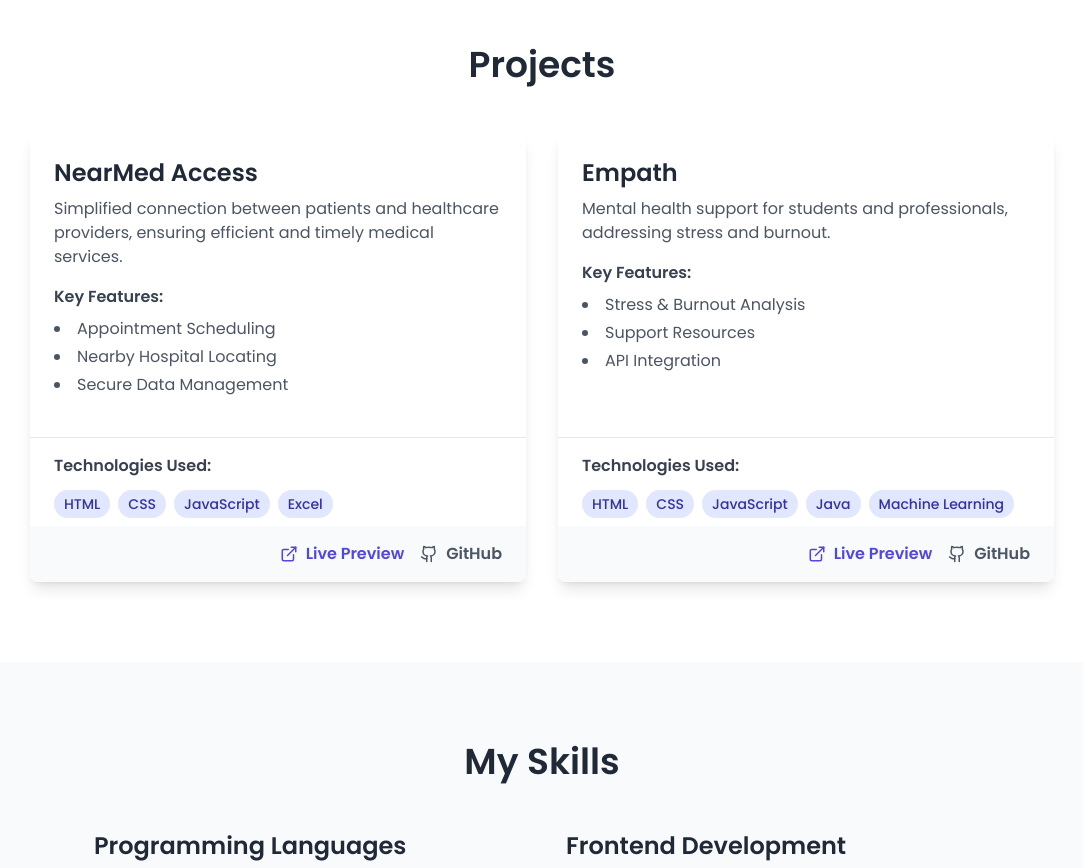
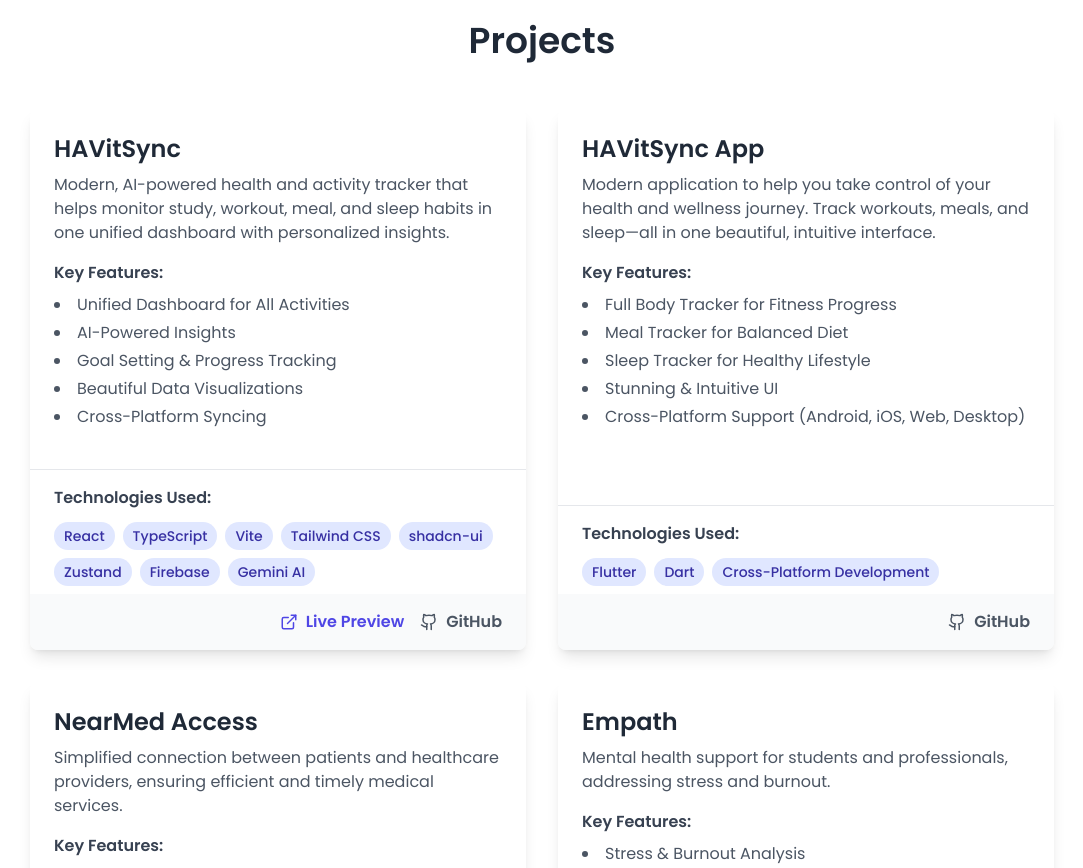
Before and after one commit to AsmitSwain27/Portfolio-Asmit_Swain, a React (Vite) app: page / in a window 1280 px wide. Shown: the part 2860-3728 px from the top of the page, without its empty margins (98-1181 px from the left). Built offline with nearby package versions, Linux system fonts and the light colour scheme.

Commit message:
Refactor portfolio data structure and update skills and project details

```diff
--- a/index.html
+++ b/index.html
@@ -4,11 +4,7 @@
     <meta charset="UTF-8" />
     <meta name="viewport" content="width=device-width, initial-scale=1.0" />
     <title>Asmit Swain | Portfolio</title>
-<<<<<<< HEAD
     <link rel="icon" href="favicon.ico" type="image/x-icon">
-=======
-    <link rel="icon" type="image/x-icon" href="/favicon.ico" />
->>>>>>> e349199c0df7437d0eb5a8a24c395930e3a06a5a
     <meta name="description" content="My Portfolio, a developer, showcasing skills in front-end web development and a journey into Full-Stack, ML, and Unity game design.">
     <!--     <link rel="icon" type="image/svg+xml" href="/vite.svg" /> -->
   </head>
--- a/src/components/sections/About.tsx
+++ b/src/components/sections/About.tsx
@@ -32,7 +32,7 @@
             <ul className="list-disc list-inside">
               <li><strong>Full-Stack:</strong> Node.js and Express.</li>
               <li><strong>Databases:</strong> MongoDB and MySQL.</li>
-              <li><strong>OOP:</strong> Java and Python.</li>
+              <li><strong>OOP:</strong> Java, C and Python.</li>
               <li><strong>Game Dev:</strong> C# in Unity Engine.</li>
             </ul>
           </AboutCard>
--- a/src/components/sections/Skills.tsx
+++ b/src/components/sections/Skills.tsx
@@ -1,38 +1,38 @@
-import React, { useEffect } from 'react';
-import { motion, useAnimation } from 'framer-motion';
+import React from 'react';
+import { motion } from 'framer-motion';
 import { useInView } from 'react-intersection-observer';
 import { Section } from '../ui/Section';
 import { SectionTitle } from '../ui/SectionTitle';
 import { portfolioData } from '../../data/portfolio.data';
 import { Skill } from '../../types/portfolio.types';
 
-const SkillBar: React.FC<{ skill: Skill }> = ({ skill }) => {
-  const [ref, inView] = useInView({ triggerOnce: true, threshold: 0.5 });
-  const controls = useAnimation();
-
-  useEffect(() => {
-    if (inView) {
-      controls.start({
-        width: `${skill.level}%`,
-        transition: { duration: 1, ease: "easeOut" }
-      });
-    }
-  }, [controls, inView, skill.level]);
+const SkillCard: React.FC<{ skill: Skill; index: number }> = ({ skill, index }) => {
+  const [ref, inView] = useInView({ triggerOnce: true, threshold: 0.1 });
 
   return (
-    <div className="mb-4">
-      <div className="flex justify-between items-center mb-1">
-        <span className="font-medium text-gray-700 dark:text-slate-200">{skill.name}</span>
-        <span className="text-sm font-medium text-indigo-600 dark:text-indigo-400">{skill.level}%</span>
-      </div>
-      <div ref={ref} className="w-full bg-gray-200 dark:bg-slate-700 rounded-full h-2.5">
-        <motion.div
-          className="bg-indigo-600 dark:bg-indigo-500 h-2.5 rounded-full"
-          initial={{ width: "0%" }}
-          animate={controls}
+    <motion.div
+      ref={ref}
+      className="flex items-center space-x-3 p-4 bg-white dark:bg-slate-800 rounded-lg shadow-md hover:shadow-lg transition-shadow duration-300"
+      initial={{ opacity: 0, y: 20 }}
+      animate={inView ? { opacity: 1, y: 0 } : { opacity: 0, y: 20 }}
+      transition={{ duration: 0.5, delay: index * 0.1 }}
+      whileHover={{ scale: 1.02 }}
+    >
+      {skill.icon && (
+        <img
+          src={skill.icon}
+          alt={`${skill.name} icon`}
+          className="w-8 h-8 object-contain"
+          onError={(e) => {
+            // Fallback if icon fails to load
+            e.currentTarget.style.display = 'none';
+          }}
         />
-      </div>
-    </div>
+      )}
+      <span className="font-medium text-gray-700 dark:text-slate-200">
+        {skill.name}
+      </span>
+    </motion.div>
   );
 };
 
@@ -40,13 +40,13 @@
   category: string;
   skills: Skill[]
 }> = ({ category, skills }) => (
-  <div>
-    <h3 className="text-2xl font-semibold text-gray-800 dark:text-slate-100 mb-4 border-b-2 border-gray-200 dark:border-slate-700 pb-2">
+  <div className="mb-8">
+    <h3 className="text-xl font-semibold text-gray-800 dark:text-slate-100 mb-4 border-b-2 border-indigo-500 dark:border-indigo-400 pb-2 inline-block">
       {category}
     </h3>
-    <div>
-      {skills.map(skill => (
-        <SkillBar key={skill.name} skill={skill} />
+    <div className="grid grid-cols-1 sm:grid-cols-2 lg:grid-cols-3 gap-3">
+      {skills.map((skill, index) => (
+        <SkillCard key={skill.name} skill={skill} index={index} />
       ))}
     </div>
   </div>
@@ -58,7 +58,7 @@
   return (
     <Section id="skills" className="bg-gray-50 dark:bg-slate-900">
       <SectionTitle>My Skills</SectionTitle>
-      <div className="grid grid-cols-1 md:grid-cols-2 gap-x-12 gap-y-8 max-w-4xl mx-auto">
+      <div className="max-w-6xl mx-auto">
         {categories.map(category => (
           <SkillCategory
             key={category}
--- a/src/data/portfolio.data.ts
+++ b/src/data/portfolio.data.ts
@@ -10,8 +10,8 @@
     phone: "+917205304048",
     linkedin: "https://www.linkedin.com/in/asmit-swain27a15",
     github: "https://github.com/AsmitSwain27",
-    instagram: "#", // Add your Instagram profile URL
-    twitter: "#", // Add your Twitter profile URL
+    instagram: "#", // Add Instagram profile URL
+    twitter: "#", // Add Twitter profile URL
   },
   education: [
     {
@@ -39,48 +39,97 @@
   experience: [
     {
       company: "BIPROS",
+      companyUrl: "https://www.bipros.com", // Add company website URL
       role: "Game Developer Intern",
-      duration: "June 2025 - Present",
+      duration: "June 2025 - August 2025",
       description: [
         "Developed interactive game mechanics using Unity Engine and C#",
         "Collaborated with design team to implement UI/UX improvements",
-        "Optimized game performance resulting in 25% faster load times",
+        "Optimized game performance resulting in 10% faster load times",
         "Participated in agile development process and sprint planning"
       ]
     },
+
   ],
   projects: [
+    {
+      title: "HAVitSync",
+      description: "Modern, AI-powered health and activity tracker that helps monitor study, workout, meal, and sleep habits in one unified dashboard with personalized insights.",
+      keyFeatures: [
+        "Unified Dashboard for All Activities",
+        "AI-Powered Insights",
+        "Goal Setting & Progress Tracking",
+        "Beautiful Data Visualizations",
+        "Cross-Platform Syncing"
+      ],
+      technologies: [
+        "React",
+        "TypeScript",
+        "Vite",
+        "Tailwind CSS",
+        "shadcn-ui",
+        "Zustand",
+        "Firebase",
+        "Gemini AI"
+      ],
+      livePreview: "https://havit-sync.vercel.app/",
+      github: "https://github.com/AsmitSwain27/HAVitSync",
+    },
+    {
+      title: "HAVitSync App",
+      description: "Modern application to help you take control of your health and wellness journey. Track workouts, meals, and sleep—all in one beautiful, intuitive interface.",
+      keyFeatures: [
+        "Full Body Tracker for Fitness Progress",
+        "Meal Tracker for Balanced Diet",
+        "Sleep Tracker for Healthy Lifestyle",
+        "Stunning & Intuitive UI",
+        "Cross-Platform Support (Android, iOS, Web, Desktop)"
+      ],
+      technologies: [
+        "Flutter",
+        "Dart",
+        "Cross-Platform Development"
+      ],
+      github: "https://github.com/AsmitSwain27/HAVitSync_App",
+    },
     {
       title: "NearMed Access",
       description: "Simplified connection between patients and healthcare providers, ensuring efficient and timely medical services.",
       keyFeatures: ["Appointment Scheduling", "Nearby Hospital Locating", "Secure Data Management"],
       technologies: ["HTML", "CSS", "JavaScript", "Excel"],
-      livePreview: "#",
-      github: "#",
+      // livePreview: "#",
+      // github: "#",
     },
     {
       title: "Empath",
       description: "Mental health support for students and professionals, addressing stress and burnout.",
       keyFeatures: ["Stress & Burnout Analysis", "Support Resources", "API Integration"],
       technologies: ["HTML", "CSS", "JavaScript", "Java", "Machine Learning"],
-      livePreview: "#",
-      github: "#",
+      // livePreview: "#",
+      // github: "#",
     },
   ],
   skills: [
-    { name: "Java", level: 60, category: 'Programming Languages' },
-    { name: "Python", level: 50, category: 'Programming Languages' },
-    { name: "JavaScript", level: 50, category: 'Programming Languages' },
-    { name: "C#", level: 65, category: 'Programming Languages' },
-    { name: "C++", level: 15, category: 'Programming Languages' },
-    { name: "C", level: 15, category: 'Programming Languages' },
-    { name: "HTML5", level: 96, category: 'Frontend Development' },
-    { name: "CSS3", level: 92, category: 'Frontend Development' },
-    { name: "Bootstrap", level: 70, category: 'Frontend Development' },
-    { name: "Unity Engine", level: 80, category: 'Game Development' },
-    { name: "Blender", level: 25, category: 'Game Development' },
-    { name: "Arduino", level: 55, category: 'Hardware' },
-    { name: "Machine Learning", level: 15, category: 'Data & AI' },
+    { name: "Java", category: 'Programming Languages', icon: "https://cdn.jsdelivr.net/gh/devicons/devicon/icons/java/java-original.svg" },
+    { name: "Python", category: 'Programming Languages', icon: "https://cdn.jsdelivr.net/gh/devicons/devicon/icons/python/python-original.svg" },
+    { name: "JavaScript", category: 'Programming Languages', icon: "https://cdn.jsdelivr.net/gh/devicons/devicon/icons/javascript/javascript-original.svg" },
+    { name: "C#", category: 'Programming Languages', icon: "https://cdn.jsdelivr.net/gh/devicons/devicon/icons/csharp/csharp-original.svg" },
+    { name: "C++", category: 'Programming Languages', icon: "https://cdn.jsdelivr.net/gh/devicons/devicon/icons/cplusplus/cplusplus-original.svg" },
+    { name: "C", category: 'Programming Languages', icon: "https://cdn.jsdelivr.net/gh/devicons/devicon/icons/c/c-original.svg" },
+    { name: "HTML5", category: 'Frontend Development', icon: "https://cdn.jsdelivr.net/gh/devicons/devicon/icons/html5/html5-original.svg" },
+    { name: "CSS3", category: 'Frontend Development', icon: "https://cdn.jsdelivr.net/gh/devicons/devicon/icons/css3/css3-original.svg" },
+    { name: "React", category: 'Frontend Development', icon: "https://cdn.jsdelivr.net/gh/devicons/devicon/icons/react/react-original.svg" },
+    { name: "TypeScript", category: 'Frontend Development', icon: "https://cdn.jsdelivr.net/gh/devicons/devicon/icons/typescript/typescript-original.svg" },
+    { name: "Bootstrap", category: 'Frontend Development', icon: "https://cdn.jsdelivr.net/gh/devicons/devicon/icons/bootstrap/bootstrap-original.svg" },
+    { name: "Flutter", category: 'Mobile Development', icon: "https://cdn.jsdelivr.net/gh/devicons/devicon/icons/flutter/flutter-original.svg" },
+    { name: "Dart", category: 'Mobile Development', icon: "https://cdn.jsdelivr.net/gh/devicons/devicon/icons/dart/dart-original.svg" },
+    { name: "Unity Engine", category: 'Game Development', icon: "https://cdn.jsdelivr.net/gh/devicons/devicon/icons/unity/unity-original.svg" },
+    { name: "Blender", category: 'Game Development', icon: "https://cdn.jsdelivr.net/gh/devicons/devicon/icons/blender/blender-original.svg" },
+    { name: "Arduino", category: 'Hardware', icon: "https://cdn.jsdelivr.net/gh/devicons/devicon/icons/arduino/arduino-original.svg" },
+    { name: "Firebase", category: 'Backend & Database', icon: "https://cdn.jsdelivr.net/gh/devicons/devicon/icons/firebase/firebase-plain.svg" },
+    { name: "Git", category: 'Tools & Workflow', icon: "https://cdn.jsdelivr.net/gh/devicons/devicon/icons/git/git-original.svg" },
+    { name: "Tailwind CSS", category: "Frontend Development", icon: "https://www.vectorlogo.zone/logos/tailwindcss/tailwindcss-icon.svg" },
+    { name: "Machine Learning", category: "Data & AI", icon: "https://cdn.jsdelivr.net/gh/devicons/devicon/icons/tensorflow/tensorflow-original.svg" },
   ],
 };
 
--- a/src/types/portfolio.types.ts
+++ b/src/types/portfolio.types.ts
@@ -15,8 +15,9 @@
   type: 'cgpa' | 'percentage';
 }
 
-export interface ExperienceItem {
+export interface Experience {
   company: string;
+  companyUrl?: string; // Add optional company URL
   role: string;
   duration: string;
   description: string[];
@@ -24,8 +25,8 @@
 
 export interface Skill {
   name: string;
-  level: number;
-  category: 'Programming Languages' | 'Frontend Development' | 'Game Development' | 'Hardware' | 'Data & AI';
+  category: string;
+  icon?: string; // Remove level property if it exists
 }
 
 export interface ContactInfo {
@@ -44,7 +45,7 @@
   profileImage: string;
   contact: ContactInfo;
   education: EducationItem[];
-  experience: ExperienceItem[];
+  experience: Experience[];
   projects: Project[];
   skills: Skill[];
 }
```
